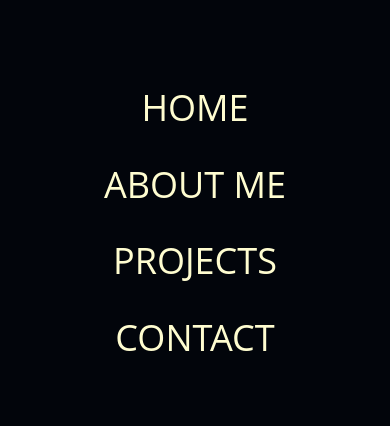
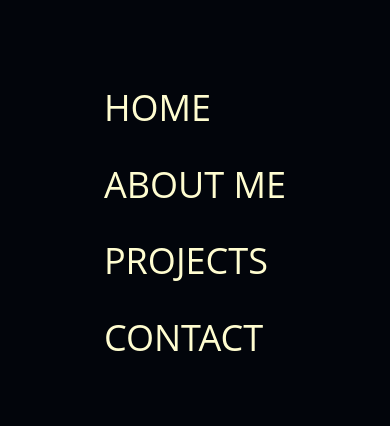
Before and after one commit to ewelina-zalewska/aboutMe, a Vue app: page /#/ in a window 390 px wide. Both pictures are taken after a click on the button 341 px from the left and 795 px from the top of the page. Shown: the part 199-625 px from the top of the page. Built offline with nearby package versions, Linux system fonts and the light colour scheme.

Commit message:
update changes: add watcher for hamburger menu visibility and add shared MenuItem Component

```diff
--- a/src/components/Navigation/HamburgerMenuButton.vue
+++ b/src/components/Navigation/HamburgerMenuButton.vue
@@ -1,8 +1,8 @@
 <template>
-  <hamburger-menu-items />
+  <hamburger-menu-items :menu_visibility="menu_visibility" />
 
   <action-button
-    @click="menuStore.CHANGE_VISIBILITY()"
+    @click="change_visibility"
     type="menuButton"
     :class="rotateIcon"
   >
@@ -13,18 +13,25 @@
 </template>
 
 <script lang="ts" setup>
-import { computed } from "vue";
+import { ref, computed, watch } from "vue";
 import ActionButton from "@/components/Shared/ActionButton.vue";
 import HamburgerMenuItems from "@/components/Navigation/HamburgerMenuItems.vue";
 
-import { useMenuStore } from "@/stores/menu";
-const menuStore = useMenuStore();
+import { useRoute } from "vue-router";
+const route = useRoute();
+
+const menu_visibility = ref(false);
+
+const change_visibility = () =>
+  (menu_visibility.value = !menu_visibility.value);
+
+watch(route, () => (menu_visibility.value = false));
 
 const caretIcon = computed(() =>
-  menuStore.MENU_VISIBILITY ? ["fas", "fa-xmark"] : ["fas", "fa-bars"]
+  menu_visibility.value ? ["fas", "fa-xmark"] : ["fas", "fa-bars"]
 );
 
 const rotateIcon = computed(() =>
-  menuStore.MENU_VISIBILITY ? "rotate-180" : "rotate-0"
+  menu_visibility.value ? "rotate-180" : "rotate-0"
 );
 </script>
--- a/src/components/Navigation/HamburgerMenuItems.vue
+++ b/src/components/Navigation/HamburgerMenuItems.vue
@@ -1,20 +1,12 @@
 <template>
   <Transition name="showMenu">
     <div
-      v-if="menuStore.MENU_VISIBILITY"
+      v-if="menu_visibility"
       class="absolute right-0 bottom-0 h-screen w-full rounded-[40px] bg-brand-darkblue"
     >
       <nav class="flex h-full items-center justify-center">
         <ul class="text-4xl text-brand-creamy">
-          <li
-            v-for="menuItem in menuItems"
-            :key="menuItem.text"
-            class="flex justify-center py-[10%]"
-          >
-            <router-link :to="menuItem.url" @click="menuStore.CHANGE_VISIBILITY"
-              >{{ menuItem.text.toUpperCase() }}
-            </router-link>
-          </li>
+          <menu-item type="mobileMenu" />
         </ul>
       </nav>
     </div>
@@ -22,17 +14,13 @@
 </template>
 
 <script lang="ts" setup>
-import { ref } from "vue";
-import type { MenuItem } from "@/components/Navigation/types";
-import { useMenuStore } from "@/stores/menu";
-const menuStore = useMenuStore();
-
-const menuItems = ref<MenuItem[]>([
-  { text: "Home", url: "/" },
-  { text: "About Me", url: "/aboutme" },
-  { text: "Projects", url: "/projects" },
-  { text: "Contact", url: "/contact" },
-]);
+import MenuItem from "@/components/Shared/MenuItem.vue";
+defineProps({
+  menu_visibility: {
+    type: Boolean,
+    required: true,
+  },
+});
 </script>
 
 <style scoped>
--- a/src/components/Shared/MenuItem.vue
+++ b/src/components/Shared/MenuItem.vue
@@ -1,8 +1,9 @@
 <template>
   <li
+    class="menu"
+    :class="menuClass"
     v-for="menuItem in menuItems"
     :key="menuItem.text"
-    class="flex justify-center py-[10%]"
   >
     <router-link :to="menuItem.url"
       >{{ menuItem.text.toUpperCase() }}
@@ -11,8 +12,24 @@
 </template>
 
 <script lang="ts" setup>
-import { ref } from "vue";
+import { ref, computed, toRefs } from "vue";
 import type { MenuItem } from "@/components/Navigation/types";
+
+const props = defineProps({
+  type: {
+    type: String,
+    required: true,
+    default: "desktopMenu",
+    validator(value: string) {
+      return ["desktopMenu", "mobileMenu"].includes(value);
+    },
+  },
+});
+
+const { type } = toRefs(props);
+const menuClass = computed(() => {
+  return { [type.value]: true };
+});
 
 const menuItems = ref<MenuItem[]>([
   { text: "Home", url: "/" },
@@ -21,3 +38,13 @@ const menuItems = ref<MenuItem[]>([
   { text: "Contact", url: "/contact" },
 ]);
 </script>
+
+<style scoped>
+menu {
+  @apply flex;
+}
+
+.mobileMenu {
+  @apply justify-center py-[10%];
+}
+</style>
```
